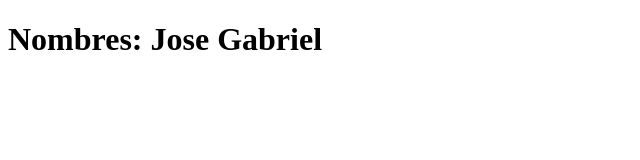
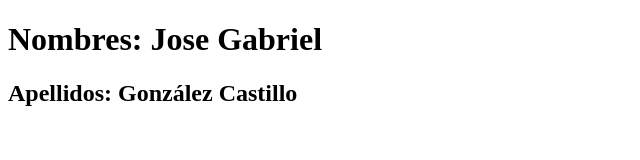
Before and after one commit to JoseGC10/Ex-men-R-brica, a plain HTML site: page index.html in a window 1280 px wide. Shown: the whole page, without its empty margins (0-640 px from the left). Drawn offline with Linux system fonts and the light colour scheme.

Commit message:
Fourth commit

```diff
--- a/index.html
+++ b/index.html
@@ -8,5 +8,6 @@
 </head>
 <body>
     <h1>Nombres: Jose Gabriel</h1>
+    <h2>Apellidos: González Castillo</h2>
 </body>
 </html>
```
